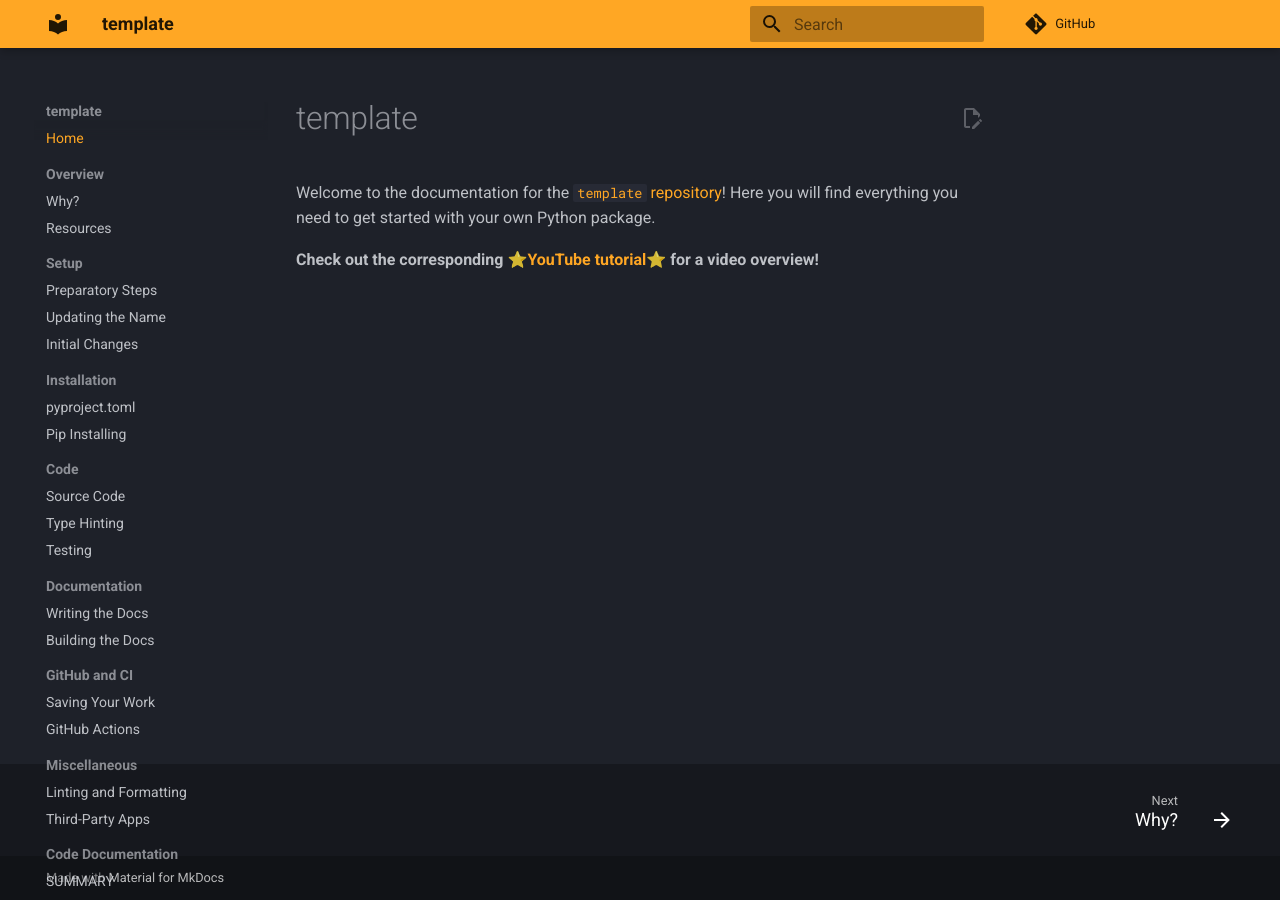
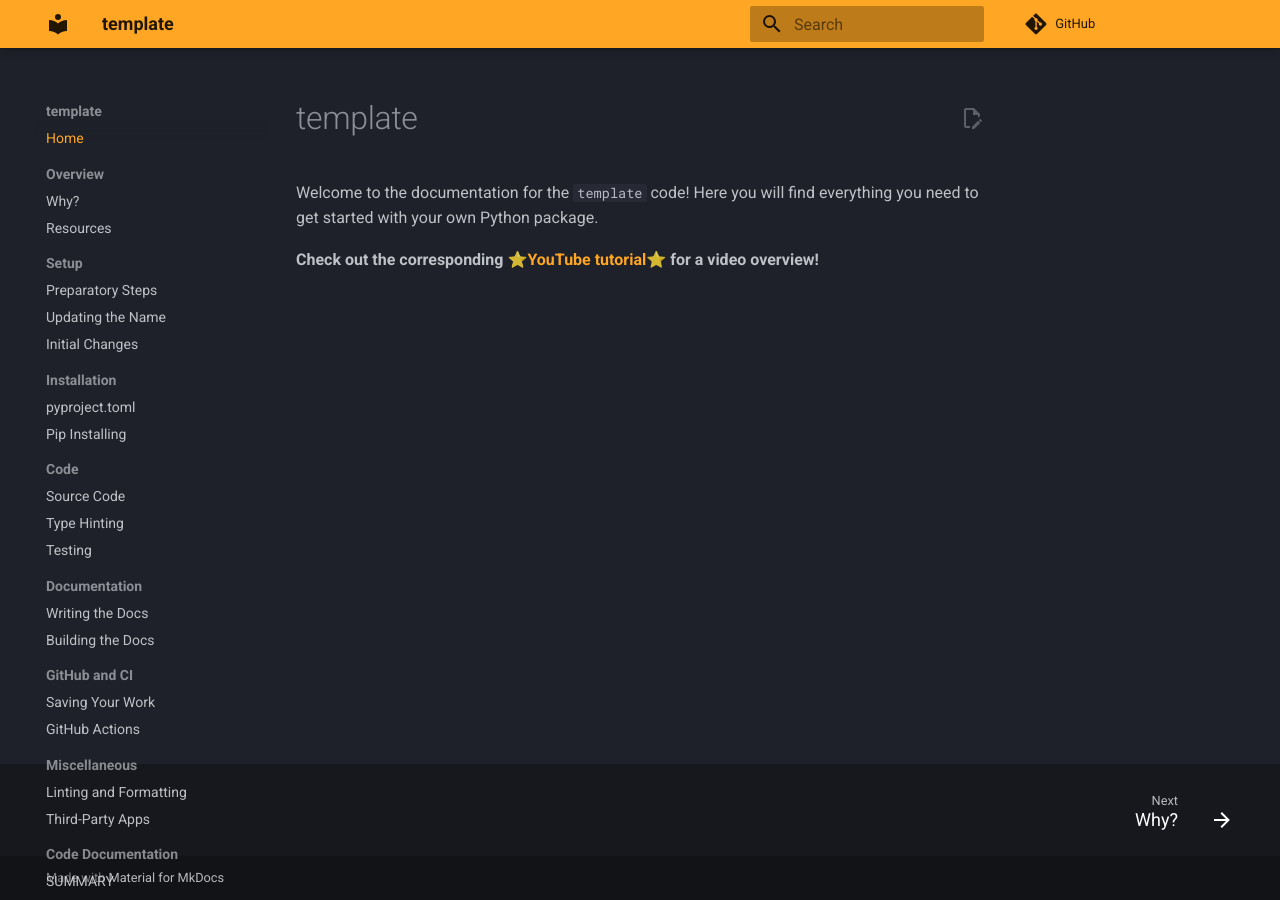
Before and after one commit to Quantum-Accelerators/template, an MkDocs documentation site: the page built from docs/index.md, in a window 1280 px wide. Built offline with MkDocs 1.6.1 and Material for MkDocs 9.7.7, drawn with Linux system fonts in a browser that asks for light colours; plug-ins that fetch from the network failed and are left out; comment, search, counter and statistics services are not loaded.

Commit message:
Update index.md

```diff
--- a/docs/index.md
+++ b/docs/index.md
@@ -1,5 +1,5 @@
 # template
 
-Welcome to the documentation for the [`template` repository](https://github.com/Quantum-Accelerators/template)! Here you will find everything you need to get started with your own Python package.
+Welcome to the documentation for the `template` code! Here you will find everything you need to get started with your own Python package.
 
 **Check out the corresponding ⭐[YouTube tutorial](https://www.youtube.com/watch?v=th2CqJ6oBuM)⭐ for a video overview!**
```
